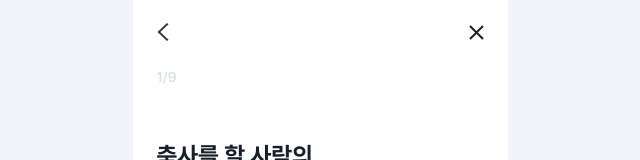
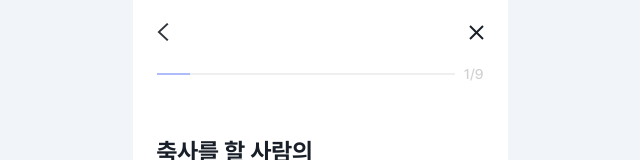
Before and after one commit to with-Bloom/bloom-react, a React (Vite) app: page /question in a window 1280 px wide. Shown: the top 160 px of the page, without its empty margins (320-960 px from the left). Built offline with nearby package versions, Linux system fonts and the light colour scheme.

Commit message:
feat: 페이지에 따른 프로그래스바 구현

```diff
--- /dev/null
+++ b/src/components/ProgressBar/index.tsx
@@ -0,0 +1,20 @@
+type Props = {
+  currentPage: number;
+};
+
+const ProgressBar = ({ currentPage }: Props) => {
+  const percentage = (currentPage / 9) * 100;
+
+  return (
+    <div className="flex items-center justify-between">
+      <div className="h-[2.4px] w-[298px] bg-neutral-200 opacity-60">
+        <div className="h-[2.4px] bg-indigo" style={{ width: `${percentage}%` }}></div>
+      </div>
+      <span className="font-Pretendard text-sm font-medium text-gray300">
+        {currentPage}/{9}
+      </span>
+    </div>
+  );
+};
+
+export default ProgressBar;
--- a/src/pages/Question/index.tsx
+++ b/src/pages/Question/index.tsx
@@ -4,10 +4,10 @@ import Layout from 'layout/index';
 import QuestionTitle from 'components/QuestionTitle';
 import Header from 'components/Header';
 import SelectComponent from 'components/SelectComponent';
+import ProgressBar from 'components/ProgressBar';
 
 const QuestionPage = () => {
-  const [currentPage, setCurrentPage] = useState(1);
-  const LAST_PAGE = 9;
+  const [currentPage, setCurrentPage] = useState<number>(1);
 
   const handleClick = () => setCurrentPage((state) => state + 1);
 
@@ -17,9 +17,7 @@ const QuestionPage = () => {
         <div className="flex h-full flex-col justify-between px-6 pb-10">
           <div>
             <Header />
-            <span className="font-Pretendard text-sm font-medium text-gray200">
-              {currentPage}/{LAST_PAGE}
-            </span>
+            <ProgressBar currentPage={currentPage} />
             {questionList.map((el) => {
               return (
                 currentPage === el.page && (
```
